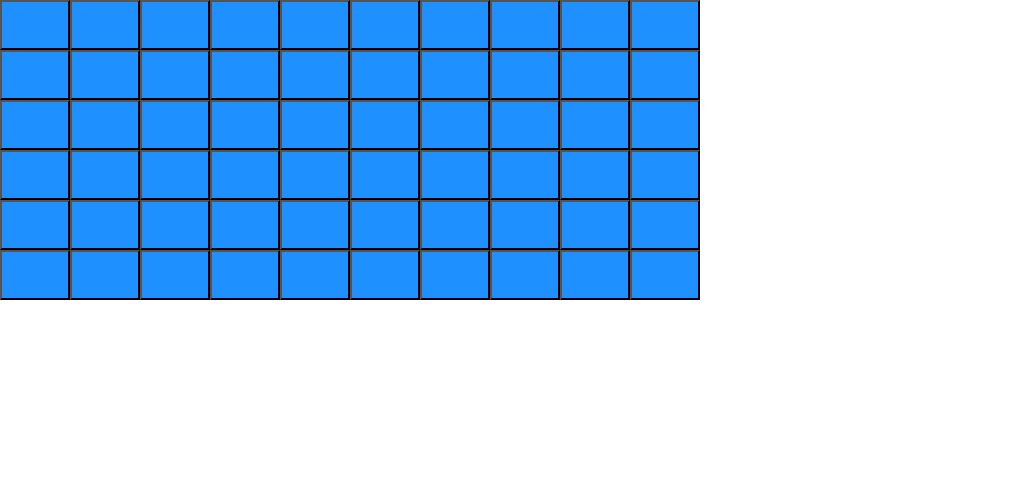
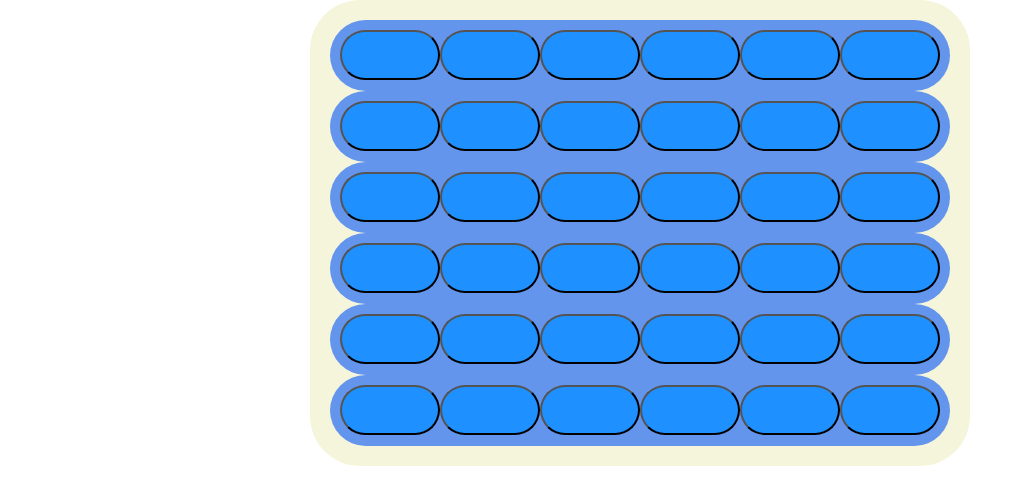
Before and after one commit to daneoj/client, a React (Create React App) app: page / in a window 1280 px wide. Shown: the top 504 px of the page, without its empty margins (0-1033 px from the left). Built offline with nearby package versions, Linux system fonts and the light colour scheme.

Commit message:
add some styling

```diff
--- a/src/App.css
+++ b/src/App.css
@@ -1,38 +1,6 @@
 .App {
   text-align: center;
+  display: flex;
+  justify-content: center;
+  align-items: center;
 }
-
-.App-logo {
-  height: 40vmin;
-  pointer-events: none;
-}
-
-@media (prefers-reduced-motion: no-preference) {
-  .App-logo {
-    animation: App-logo-spin infinite 20s linear;
-  }
-}
-
-.App-header {
-  background-color: #282c34;
-  min-height: 100vh;
-  display: flex;
-  flex-direction: column;
-  align-items: center;
-  justify-content: center;
-  font-size: calc(10px + 2vmin);
-  color: white;
-}
-
-.App-link {
-  color: #61dafb;
-}
-
-@keyframes App-logo-spin {
-  from {
-    transform: rotate(0deg);
-  }
-  to {
-    transform: rotate(360deg);
-  }
-}
--- a/src/App.js
+++ b/src/App.js
@@ -3,7 +3,7 @@ import {Guitar} from './guitar/Guitar';
 
 function App() {
   return (
-    <div>
+    <div className="App">
       <Guitar numStrings={6}/>
     </div>
   );
--- /dev/null
+++ b/src/guitar/Guitar.css
@@ -0,0 +1,12 @@
+.guitar {
+    background-color: beige;
+    display: flex;
+    flex-direction: column;
+    justify-content: center;
+    align-items: center;
+    text-align: center;
+    width: fit-content;
+    height: fit-content;
+    border-radius: 50px;
+    padding: 20px;
+}
--- a/src/guitar/Guitar.js
+++ b/src/guitar/Guitar.js
@@ -1,10 +1,11 @@
 import  {GuitarString} from './GuitarString';
+import './Guitar.css';
 
 export function Guitar({numStrings}) {
-    const strings = Array.from({length: numStrings}).map(x => <GuitarString numFrets={10}/>);
+    const strings = Array.from({length: numStrings}).map(x => <GuitarString numFrets={6}/>);
 
     return (
-        <div>
+        <div className="guitar">
             {strings}
         </div>
     )
--- /dev/null
+++ b/src/guitar/GuitarString.css
@@ -0,0 +1,19 @@
+.fretBox {
+    color: gray;
+    background-color: DodgerBlue;
+    border-radius: 25px;
+    width: 100px;
+    height: 50px
+}
+
+.guitarString {
+    color: cornflowerblue;
+    background-color: cornflowerblue;
+    width: fit-content;
+    height: fit-content;
+    padding: 10px;
+    border-radius: 50px;
+}
+/*
+    Might switch this to JS object style, and export the stuff.
+*/
--- a/src/guitar/GuitarString.js
+++ b/src/guitar/GuitarString.js
@@ -1,14 +1,8 @@
-const fretBox = {
-    color: "gray",
-    backgroundColor: "DodgerBlue",
-    padding: "10px",
-    width: "70px",
-    height: "50px"
-};
+import './GuitarString.css';
 
 export function Fret() {
     return (
-        <button style={fretBox}/>
+        <button className="fretBox"/>
     );
 }
 
@@ -16,7 +10,7 @@ export function GuitarString({numFrets}) {
     const frets = Array.from({length: numFrets}).map(x => <Fret/>);
 
     return (
-        <div>
+        <div className="guitarString">
             {frets}
         </div>
     )
```
